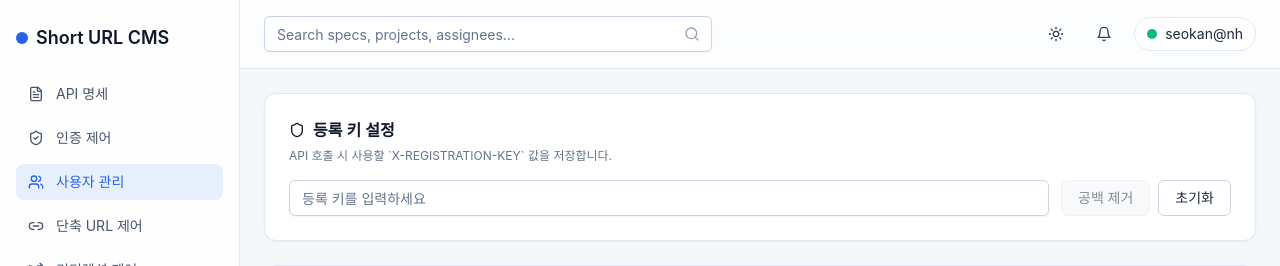
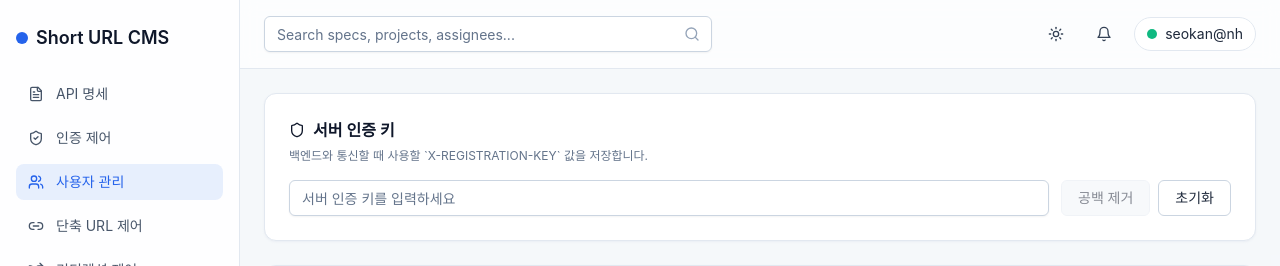
Before and after one commit to seokan80/shorturl-api, a React (Vite) app in the folder src/main/ui/: page /users in a window 1280 px wide. Shown: the top 266 px of the page. Built offline with nearby package versions, Linux system fonts and the light colour scheme.

Commit message:
chore(ui): rename registration key section to server auth key

```diff
--- a/src/main/ui/src/features/auth/UserManagementPage.tsx
+++ b/src/main/ui/src/features/auth/UserManagementPage.tsx
@@ -64,7 +64,7 @@ export function UserManagementPage() {
     async <T,>(path: string, init: RequestInit = {}): Promise<T> => {
       const key = registrationKey.trim();
       if (!key) {
-        throw new Error("먼저 등록 키를 입력해주세요.");
+        throw new Error("먼저 서버 인증 키를 입력해주세요.");
       }
 
       const headers = new Headers(init.headers);
@@ -208,17 +208,17 @@ export function UserManagementPage() {
     <div className="flex flex-col gap-6">
       <Card>
         <CardHeader>
-          <CardTitle className="flex items-center gap-2 text-base">
-            <Shield className="h-4 w-4" />
-            등록 키 설정
-          </CardTitle>
-          <CardDescription>API 호출 시 사용할 `X-REGISTRATION-KEY` 값을 저장합니다.</CardDescription>
+            <CardTitle className="flex items-center gap-2 text-base">
+              <Shield className="h-4 w-4" />
+              서버 인증 키
+            </CardTitle>
+            <CardDescription>백엔드와 통신할 때 사용할 `X-REGISTRATION-KEY` 값을 저장합니다.</CardDescription>
         </CardHeader>
         <CardContent className="flex flex-col gap-3 md:flex-row md:items-center">
           <Input
             value={registrationKey}
             onChange={(event) => setRegistrationKey(event.target.value)}
-            placeholder="등록 키를 입력하세요"
+            placeholder="서버 인증 키를 입력하세요"
           />
           <div className="flex gap-2">
             <Button
```
